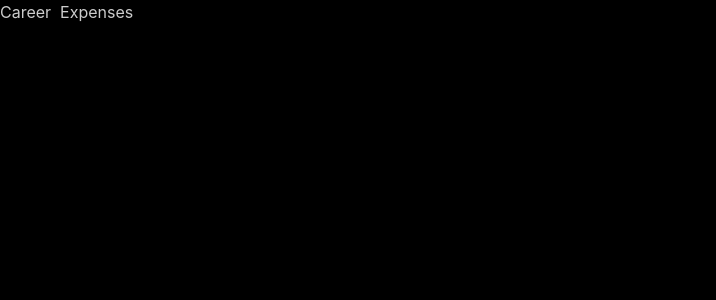
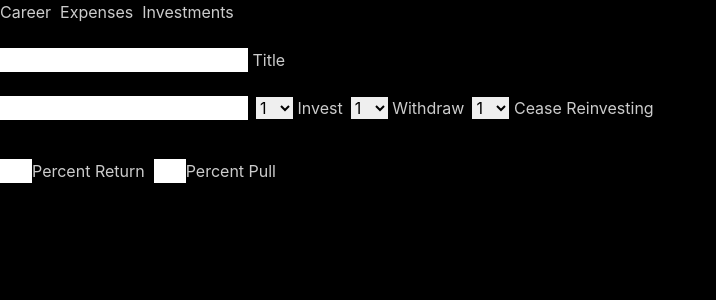
Before and after one commit to Jerrad-Johnson/Finances-Project, a React (Create React App) app: page /Investments.js in a window 1280 px wide. Before the commit this address had no page. Shown: the top 300 px of the page, without its empty margins (0-716 px from the left). Built offline with nearby package versions, Linux system fonts and the light colour scheme.

Commit message:
Added forms to investments page. Not yet functional.

```diff
--- a/src/App.js
+++ b/src/App.js
@@ -1,6 +1,7 @@
 import './App.css';
 import Career from "./Career";
 import Expenses from "./Expenses";
+import Investments from "./Investments";
 import Nav from "./Nav";
 import {BrowserRouter, Route, Routes} from "react-router-dom";
 
@@ -13,6 +14,7 @@ function App() {
               <Routes>
                   <Route path="/Career.js" element={<Career />}></Route>
                   <Route path="/Expenses.js" element={<Expenses />}></Route>
+                  <Route path="Investments.js" element={<Investments />}></Route>
               </Routes>
           </BrowserRouter>
       </header>
--- /dev/null
+++ b/src/Investments.js
@@ -0,0 +1,70 @@
+import Investmentdatahandler from "./libs/investmentdatahandler";
+import {createArrayWithNumberOfYearsToGraph} from "./components/jobssharedfunctions";
+
+function Investments(){
+    return (
+      <div id={"investmentcontainer"}>
+        <FormContainer />
+      </div>
+    );
+}
+
+var formLength = [0];
+
+export function FormContainer(){
+    return (
+        <div id="formcontainer">
+            <form>
+                <br />
+                <input type="text" className={"inputfield investmentstitle"}/> Title
+                <br />
+                <br />
+                <InvestmentForms />
+            </form>
+        </div>
+    );
+}
+
+function InvestmentForms(){
+    let lengthOfGraphInYears = createArrayWithNumberOfYearsToGraph();
+
+    let optionElements = lengthOfGraphInYears.map(entry => {
+        return(
+            <option value={entry} key={entry}>{entry}</option>
+        );
+    });
+
+        let printToDom = formLength.map((e, index) => {
+        return (
+            <>
+                <input type="text" className={"inputfield amount"}></input>
+
+                <select className={"yearBegin ml-2 text-black"}>
+                    {optionElements}
+                </select> Invest
+
+                <select className={"yearWithdraw ml-2 text-black mb-10"}>
+                    {optionElements}
+                </select> Withdraw
+
+                <select className={"yearCeaseReinvesting ml-2 text-black"}>
+                    {optionElements}
+                </select> Cease Reinvesting
+
+                <br />
+
+                <input type="text" className={"inputfield percentreturn w-8"}></input>Percent Return &nbsp;
+                <input type="text" className={"inputfield percentpull w-8"}></input>Percent Pull
+
+            </>
+        );
+    });
+
+    return (
+        <>
+            {printToDom}
+        </>
+    );
+}
+
+export default Investments;
--- a/src/Nav.js
+++ b/src/Nav.js
@@ -6,7 +6,8 @@ function Nav() {
       <>
            <nav>
               <Link to={"/Career.js"}>Career</Link> &nbsp;
-              <Link to={"/Expenses.js"}>Expenses</Link>
+              <Link to={"/Expenses.js"}>Expenses</Link> &nbsp;
+              <Link to={"/Investments.js"}>Investments</Link>
           </nav>
       </>
     );
--- /dev/null
+++ b/src/libs/investmentdatahandler.js
@@ -0,0 +1,14 @@
+class InvestmentDataHandler {
+
+    constructor(investmentData){
+        this.investmentData = investmentData;
+    }
+
+    beginCalculations(){
+        //this.investmentData =
+    }
+
+
+}
+
+export default InvestmentDataHandler;
```
